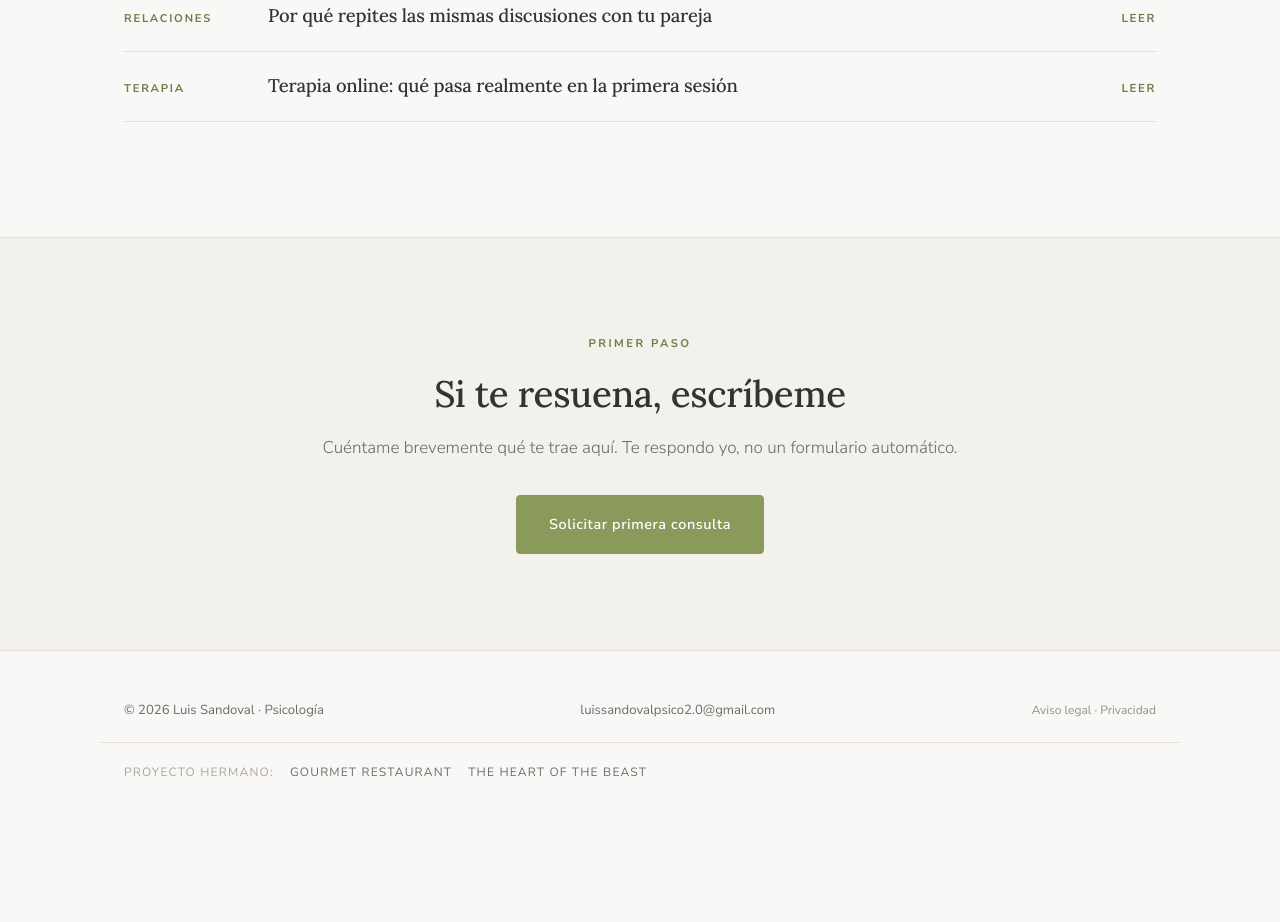
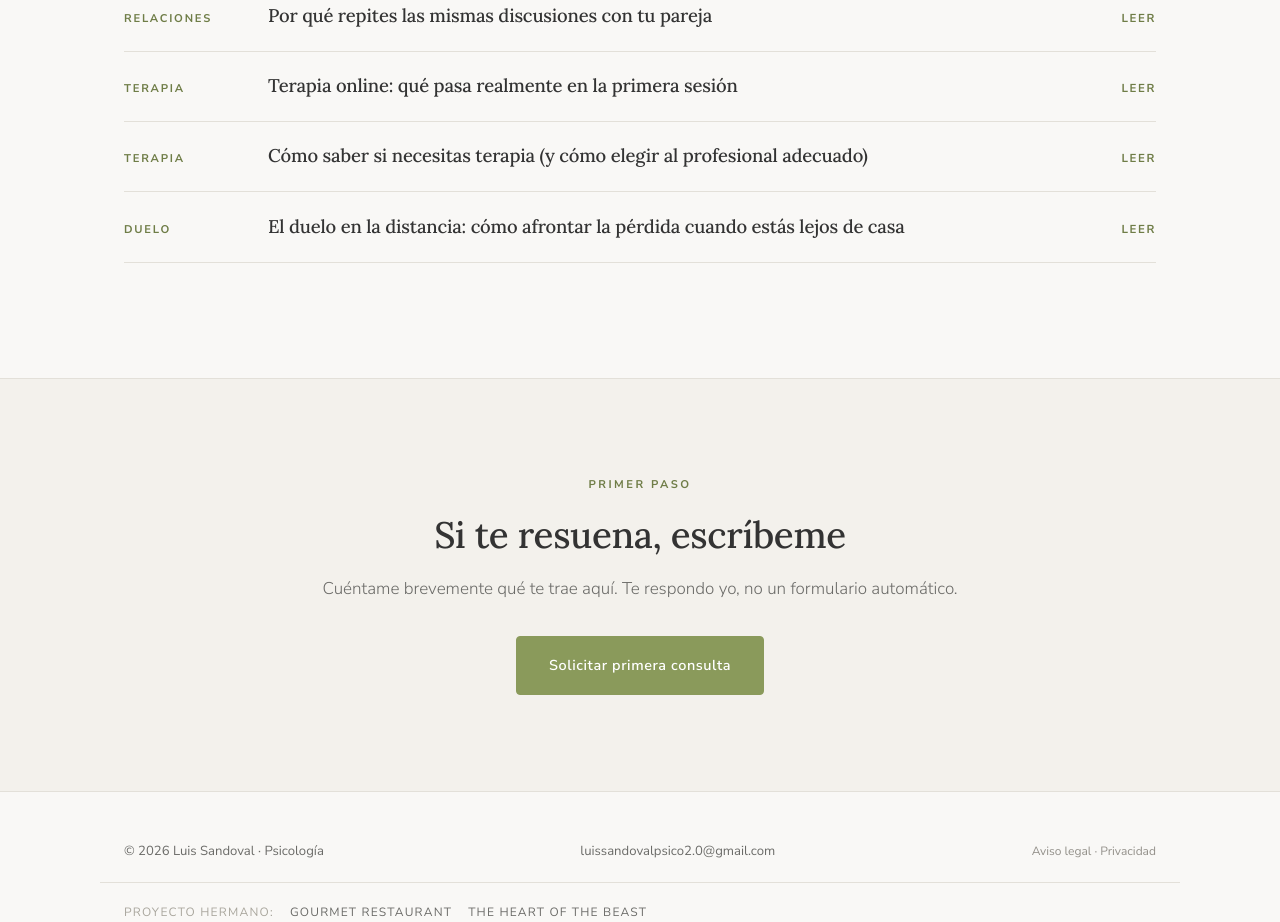
Before and after one commit to luissandovalpsico/luissandovalpsico.github.io, a plain HTML site: page index.html in a window 1280 px wide. Shown: the part 5700-6622 px from the top of the page. Before the commit the page ends 6524 px from the top, so only its background shows below. Drawn offline with Linux system fonts and the light colour scheme.

Commit message:
Home: 5 artículos en Lecturas

```diff
--- a/index.html
+++ b/index.html
@@ -1051,6 +1051,17 @@
           <h3 data-es="Terapia online: qué pasa realmente en la primera sesión" data-en="Online therapy: what really happens in the first session">Terapia online: qué pasa realmente en la primera sesión</h3>
           <span class="more" data-es="Leer" data-en="Read">Leer</span>
         </a>
+
+        <a class="article-row" href="https://luissandovalpsico.github.io/blog/necesito-terapia.html">
+          <span class="date" data-es="Terapia" data-en="Therapy">Terapia</span>
+          <h3 data-es="Cómo saber si necesitas terapia (y cómo elegir al profesional adecuado)" data-en="How to know if you need therapy (and how to choose the right professional)">Cómo saber si necesitas terapia (y cómo elegir al profesional adecuado)</h3>
+          <span class="more" data-es="Leer" data-en="Read">Leer</span>
+        </a>
+        <a class="article-row" href="https://luissandovalpsico.github.io/blog/duelo-distancia.html">
+          <span class="date" data-es="Duelo" data-en="Grief">Duelo</span>
+          <h3 data-es="El duelo en la distancia: cómo afrontar la pérdida cuando estás lejos de casa" data-en="Grief from a distance: facing loss when you are far from home">El duelo en la distancia: cómo afrontar la pérdida cuando estás lejos de casa</h3>
+          <span class="more" data-es="Leer" data-en="Read">Leer</span>
+        </a>
       </div>
     </div>
   </section>
```
